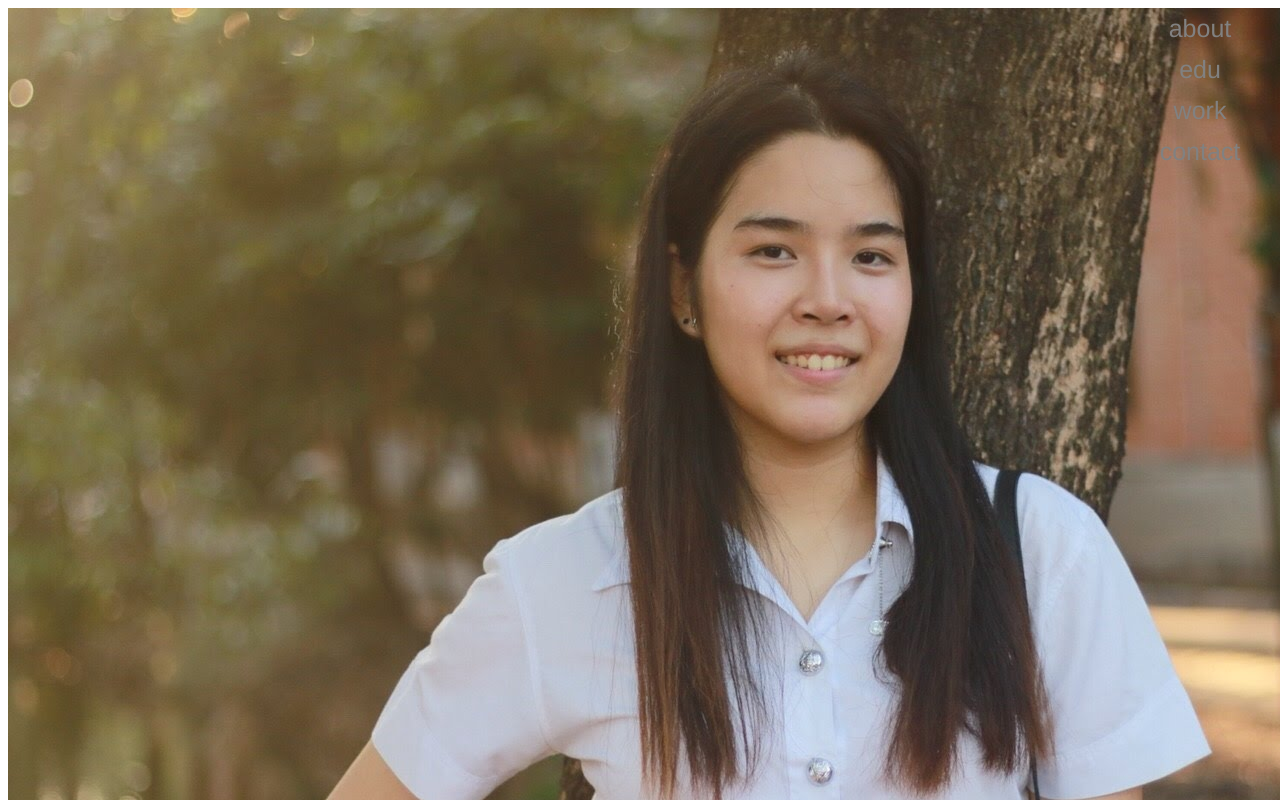
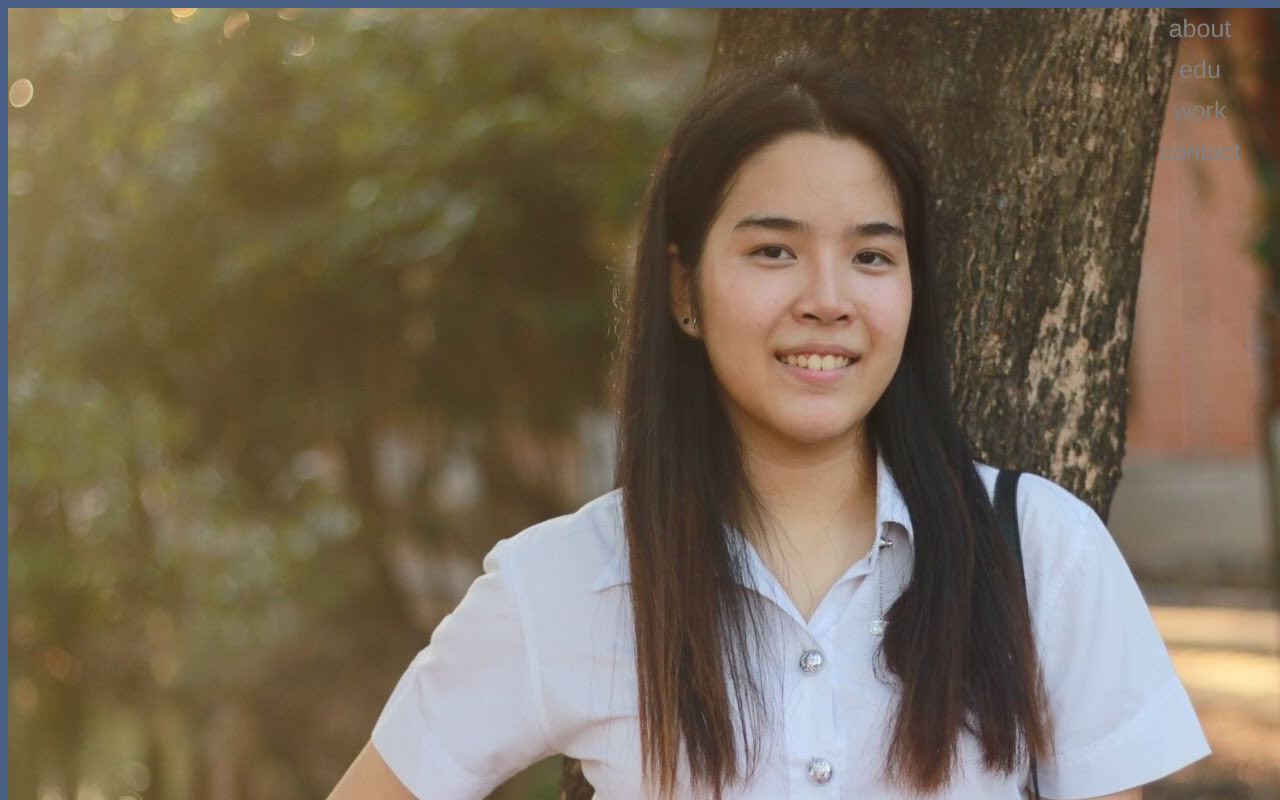
Before and after one commit to Apichayapleng/vue-webresume, a Vue app: page / in a window 1280 px wide. Shown: the top 800 px of the page. Built offline with nearby package versions, Linux system fonts and the light colour scheme.

Commit message:
set bg-color

```diff
--- a/public/index.html
+++ b/public/index.html
@@ -7,10 +7,7 @@
     <link rel="icon" href="<%= BASE_URL %>favicon.ico">
     <title>Apichaya</title>
   </head>
-  <body>
-    <noscript>
-      <strong>We're sorry but web-resume doesn't work properly without JavaScript enabled. Please enable it to continue.</strong>
-    </noscript>
+  <body style="background-color: #495E84; color: #F9E7D4;">
     <div id="app"></div>
     <!-- built files will be auto injected -->
   </body>
--- a/src/App.vue
+++ b/src/App.vue
@@ -15,7 +15,9 @@
   -webkit-font-smoothing: antialiased;
   -moz-osx-font-smoothing: grayscale;
   text-align: center;
-  color: #2c3e50;
+  // color: #2c3e50;
+  background-color: #495E84;
+  color: #F9E7D4;
 }
 #nav {
   padding: 30px;
--- a/src/views/Home.vue
+++ b/src/views/Home.vue
@@ -89,4 +89,8 @@ export default class Home extends Vue {}
     // padding: 0px 10px;
 }
 
+.home {
+  background-color: #495E84;
+  color: #F9E7D4;
+}
 </style>
```
Also changed, not shown: 1 other file (tests, documents, lock files or other folders).
